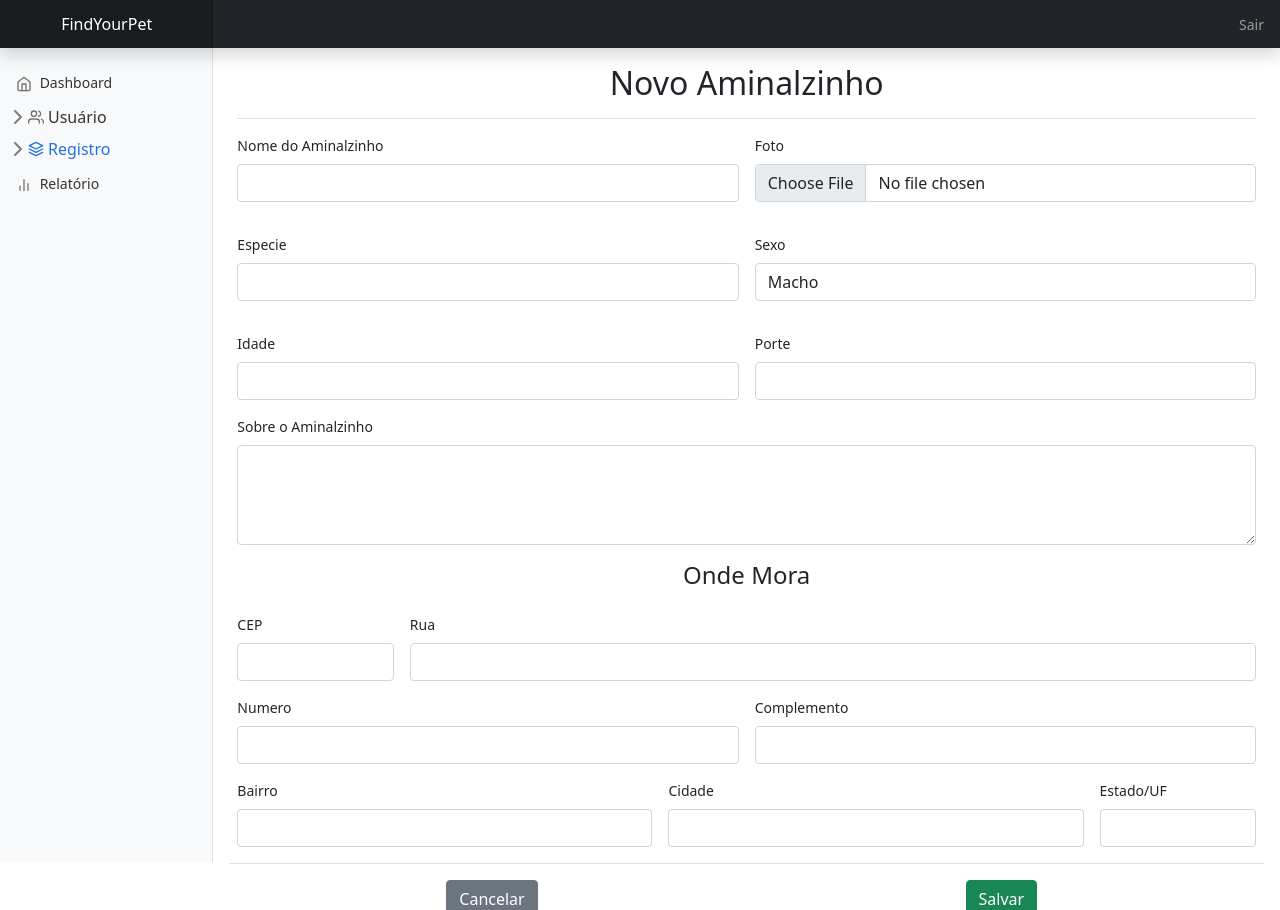
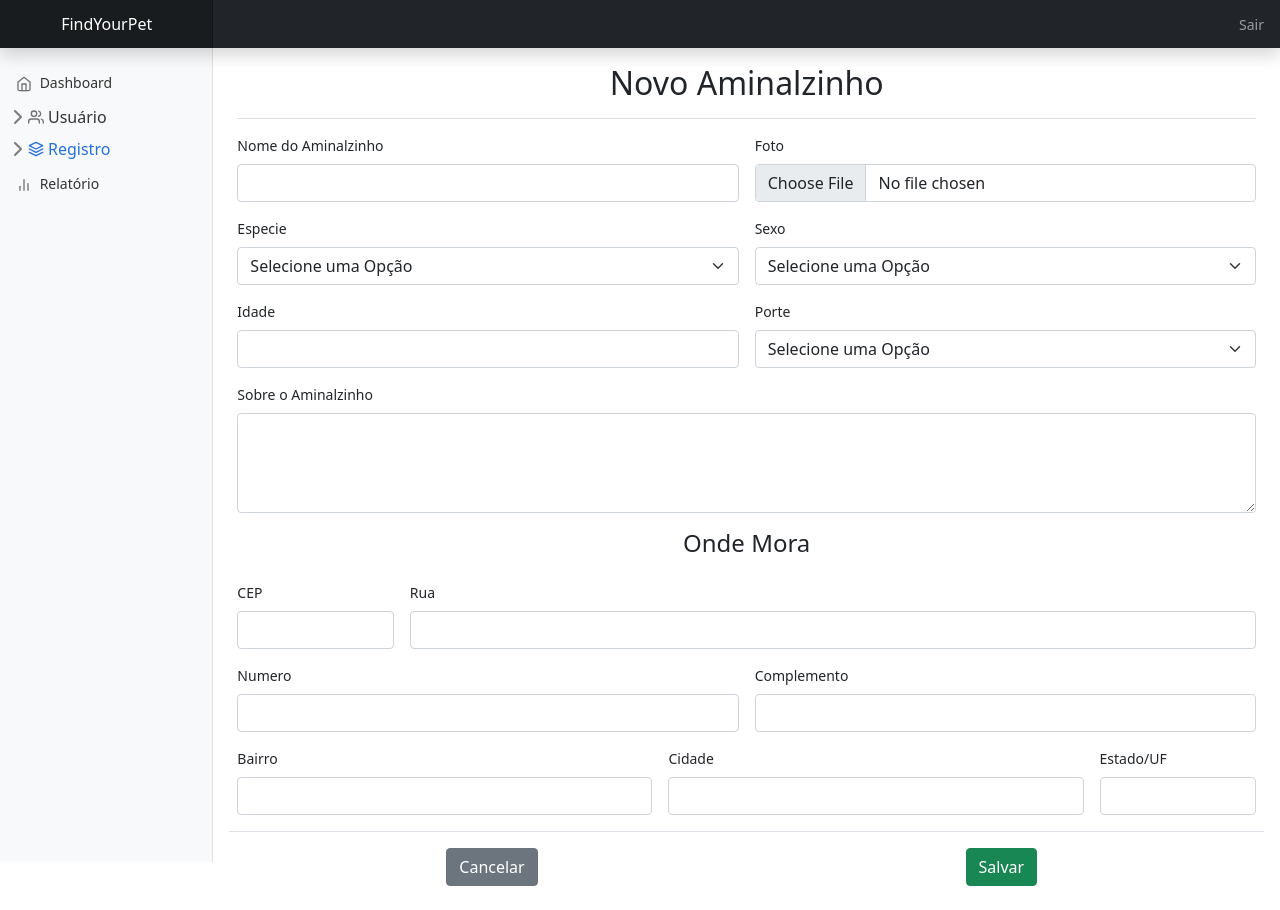
Before and after one commit to wferreirajr/FindYourPet_Flask, a Flask app: page /admin/addanimal in a window 1280 px wide. Run offline with Flask 2, Linux system fonts and the light colour scheme.

Commit message:
tela de apresntação dos gatos.

```diff
--- a/app.py
+++ b/app.py
@@ -1,8 +1,22 @@
+import sqlite3
+import os
 from crypt import methods
-import sqlite3
 from flask import Flask, render_template, request, url_for, flash, redirect
+from importlib_metadata import files
+from werkzeug.utils import secure_filename
+from datetime import datetime
+
+UPLOAD_FOLDER = './static'
+ALLOWED_EXTENSIONS = {'png', 'jpg', 'jpeg'}
+DATA_FORMAT = datetime.now()
 
 app = Flask(__name__)
+
+app.config['UPLOAD_FOLDER'] = UPLOAD_FOLDER
+
+def allowed_file(filename):
+    return '.' in filename and \
+           filename.rsplit('.', 1)[1].lower() in ALLOWED_EXTENSIONS
 
 def get_db_connection():
     conn = sqlite3.connect('db/findyourpet.db')
@@ -36,6 +50,13 @@ def adduser():
 @app.route('/admin/addanimal')
 def addanimal():
     return render_template('reg_aminalzinho.html', mactive_animal='active')
+
+@app.route('/gatos')
+def list_cats():
+    conn = get_db_connection()
+    gatos = conn.execute('SELECT * FROM animals WHERE Especie IS "Gato"').fetchall()
+    conn.close()
+    return render_template('gatos.html', gatos=gatos)
 
 @app.route('/createusr/', methods=('GET', 'POST'))
 def create_user():
@@ -98,7 +119,6 @@ def create_user_admin():
 def register_aminal():
     if request.method == 'POST':
         nome = request.form['amnNomeCompleto']
-        foto = request.form['amnFoto']
         especie = request.form['amnEspecie']
         sexo = request.form['amnSexo']
         idade = request.form['amnIdade']
@@ -113,11 +133,17 @@ def register_aminal():
         cidade = request.form['edrCidade']
         estado = request.form['edrEstado']
 
+        send_file = request.files['file']
+        if send_file and allowed_file(send_file.filename):
+            filename = DATA_FORMAT.strftime('%d-%m-%Y_%H:%M:%S') + '_' + secure_filename(send_file.filename)
+            send_file.save(os.path.join(app.config['UPLOAD_FOLDER'], filename))
+
         if not nome:
             flash('O nome é requedido!')
         else:
+            foto = filename
             conn = get_db_connection()
-            conn.execute('INSERT INTO aminals (NomeCompleto, Foto, Especie, Sexo, Idade, Porte, Sobre, Cep, Rua, Numero, Complemento, Bairro, Cidade, Estado) VALUES (?, ?, ?, ?, ?, ?, ?, ?, ?, ?, ?, ?, ?, ?)', (nome, foto, especie, sexo, idade, porte, sobre, cep, endereco, numero, complemento, bairro, cidade, estado))
+            conn.execute('INSERT INTO animals (NomeCompleto, Foto, Especie, Sexo, Idade, Porte, Sobre, Cep, Rua, Numero, Complemento, Bairro, Cidade, Estado) VALUES (?, ?, ?, ?, ?, ?, ?, ?, ?, ?, ?, ?, ?, ?)', (nome, foto, especie, sexo, idade, porte, sobre, cep, endereco, numero, complemento, bairro, cidade, estado))
             conn.commit()
             conn.close()
             return redirect(url_for('addanimal'))
--- a/db/schema.sql
+++ b/db/schema.sql
@@ -18,7 +18,7 @@ CREATE TABLE "accounts" (
         "Estado" TEXT
 );
 
-CREATE TABLE "aminals" (
+CREATE TABLE "animals" (
         "id" INTEGER PRIMARY KEY AUTOINCREMENT,
         "created" TIMESTAMP NOT NULL DEFAULT CURRENT_TIMESTAMP,
         "NomeCompleto" TEXT NOT NULL,
--- a/templates/adduser.html
+++ b/templates/adduser.html
@@ -5,7 +5,6 @@
 {% block titulo %} Novo Usuário {% endblock %}
 
 {% block content %}
-<div id="liveAlertPlaceholder"></div>
 <form class="row g-3" method="POST" action="{{ url_for('create_user_admin') }}">
     <div class="col-md-12 text-center">
         <h4>Dados Pessoais</h4>
--- a/templates/base_admin.html
+++ b/templates/base_admin.html
@@ -79,7 +79,7 @@
             </a>
             <div class="collapse" id="registro-collapse">
               <ul class="btn-toggle-nav list-unstyled fw-normal pb-1 small">
-                <li><a href="addanimal" class="link-dark rounded">Cadastrar</a></li>
+                <li><a href="{{ url_for('addanimal') }}" class="link-dark rounded">Cadastrar</a></li>
                 <li><a href="#" class="link-dark rounded">Listar</a></li>
               </ul>
             </div>
--- a/templates/reg_aminalzinho.html
+++ b/templates/reg_aminalzinho.html
@@ -5,29 +5,30 @@
 {% block titulo %} Novo Aminalzinho {% endblock %}
 
 {% block content %}
-<form class="row g-3" method="POST" action="/registeranimal/">
+<form class="row g-3" method="POST" action="{{ url_for('register_aminal') }}" enctype = "multipart/form-data">
     <div class="col-md-6">
       <label for="amnNomeCompleto" class="form-label">Nome do Aminalzinho</label>
       <input type="text" class="form-control" id="amnNomeCompleto" name="amnNomeCompleto" value="{{ request.form['amnNomeCompleto'] }}">
     </div>
     <div class="col-md-6">
-      <div class="mb-3">
         <label for="amnFoto" class="form-label">Foto</label>
-        <input class="form-control" type="file" id="amnFoto" name="amnFoto" value="{{ request.form['amnFoto'] }}">
-      </div>
+        <input class="form-control" type="file" id="amnFoto" name="file" value="{{ request.form['file'] }}">
     </div>
     <div class="col-md-6">
       <label for="amnEspecie" class="form-label">Especie</label>
-      <input type="text" class="form-control" id="amnEspecie" name="amnEspecie" value="{{ request.form['amnEspecie'] }}">
+      <select class="form-select" name="amnEspecie" id="amnEspecie" aria-label="Default select example">
+        <option selected>Selecione uma Opção</option>
+        <option value="Gato">Gato</option>
+        <option value="Cachorro">Cachorro</option>
+      </select>
     </div>
     <div class="col-md-6">
-      <div class="mb-3">
         <label for="amnSexo" class="form-label">Sexo</label>
-        <select class="form-control" name="amnSexo" id="amnSexo" aria-label="Default select example">
-          <option value="macho" selected>Macho</option>
-          <option value="femea">Femea</option>
+        <select class="form-select" name="amnSexo" id="amnSexo" aria-label="Default select example">
+          <option selected>Selecione uma Opção</option>
+          <option value="Macho">Macho</option>
+          <option value="Femea">Femea</option>
         </select>
-      </div>
     </div>
     <div class="col-md-6">
         <label for="amnIdade" class="form-label">Idade</label>
@@ -35,7 +36,12 @@
       </div>
       <div class="col-md-6">
         <label for="amnPorte" class="form-label">Porte</label>
-        <input type="text" class="form-control" id="amnPorte" name="amnPorte" value="{{ request.form['amnPorte'] }}">
+        <select class="form-select" name="amnPorte" id="amnPorte" aria-label="Default select example">
+          <option selected>Selecione uma Opção</option>
+          <option value="Pequeno">Pequeno</option>
+          <option value="Médio">Médio</option>
+          <option value="Grande">Grande</option>
+        </select>
       </div>
       <div class="col-md-12">
         <label for="amnSobre" class="form-label">Sobre o Aminalzinho</label>
```
Also changed, not shown: templates/base.html (added, +98 -0 lines), templates/gatos.html (added, +32 -0 lines), templates/index.html (+4 -96 lines), db/findyourpet.db, static/16-05-2022_00:07:47_gato_1.jpg (added), static/16-05-2022_00:07:47_gato_2.jpg (added).
